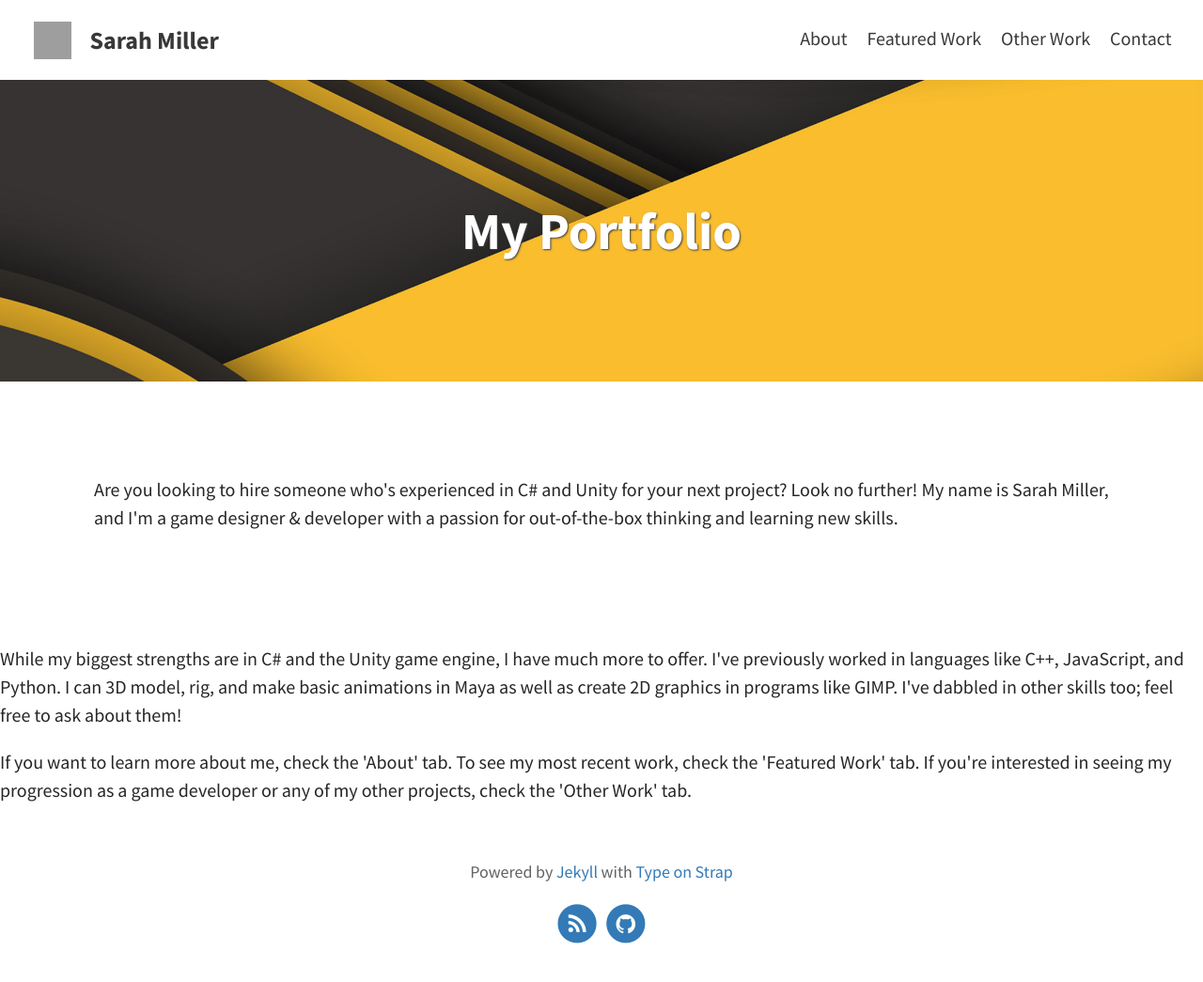
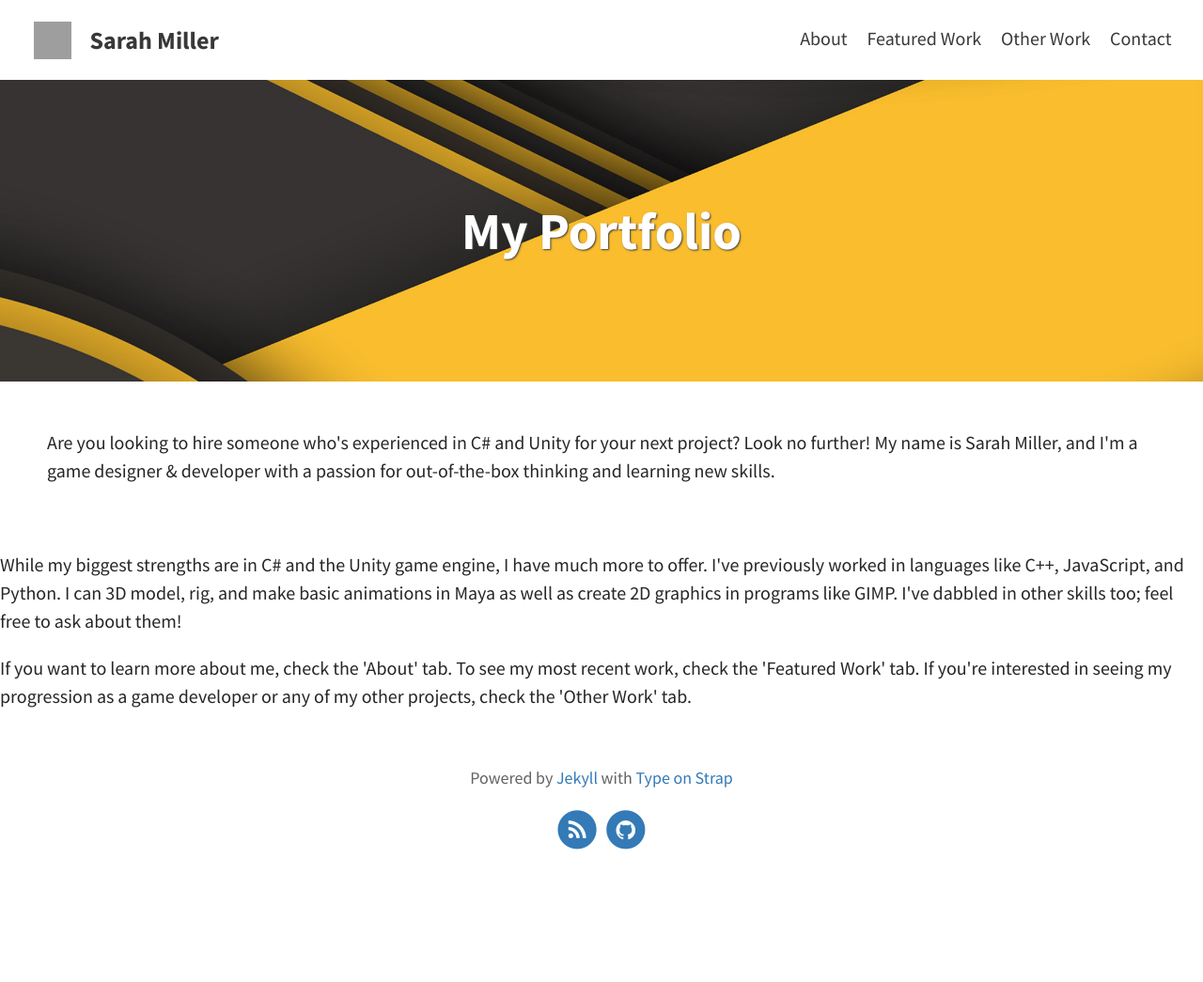
Before and after one commit to smillerworks/portfolio, a Jekyll site: the page built from index.html, in a window 1280 px wide. Shown: the whole page at 94% size. Built offline with Jekyll 4.4.1, drawn with Linux system fonts in a browser that asks for light colours; the list of posts is cut into pages by our own code; after the commit the page ends 945 px from its top, so only the background shows below that; grey boxes are pictures that could not be loaded.

Commit message:
Update index.html

```diff
--- a/index.html
+++ b/index.html
@@ -2,7 +2,7 @@
 layout: home
 ---
 
-<p style="padding:100px" style="text-indent:50px">
+<p style="padding:50px","text-indent:50px">
 Are you looking to hire someone who's experienced in C# and Unity for your next project? Look no further! My name is Sarah Miller, and I'm a game designer & developer with a passion for out-of-the-box thinking and learning new skills.
 </p>
 
```
